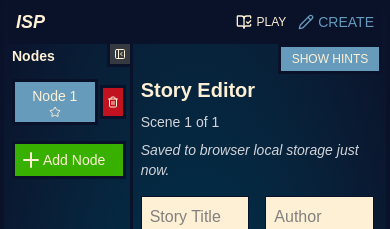
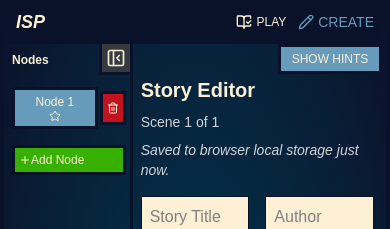
Before and after one commit to Dimterion/stories-platform, a React (Vite) app: page /story-editor in a window 390 px wide. Shown: the top 229 px of the page. Built offline with nearby package versions, Linux system fonts and the light colour scheme; no server answers; a web font is replaced by a local one.

Commit message:
adjust Sidebar component icons

```diff
--- a/src/components/StoryEditor/Sidebar.jsx
+++ b/src/components/StoryEditor/Sidebar.jsx
@@ -18,20 +18,20 @@ export default function Sidebar({
         <Hint text="Add more texts for your story here." position="-top-1" />
       )}
       <div className="mb-3 flex items-center justify-between">
-        <h2 className="ml-1 text-sm font-bold sm:text-lg">Nodes</h2>
+        <h2 className="ml-1 text-xs font-bold sm:text-lg">Nodes</h2>
         <button
           onClick={sidebarVisible}
           className="border-darkBlue hover:bg-lightGray bg-darkGray h-fit w-fit cursor-pointer border-b-3 border-l-3 p-1 transition-all duration-300 active:scale-95"
           aria-label="Toggle sidebar"
         >
-          <PanelLeftClose className="size-3 sm:size-6" />
+          <PanelLeftClose className="size-5 sm:size-6" />
         </button>
       </div>
       {orderedNodeIds.map((id) => (
         <div key={id} className="flex items-center gap-0.5 px-1">
           <button
             onClick={() => onSelectNode(id)}
-            className={`border-darkBlue flex flex-1 flex-col items-center justify-center border-3 px-1 py-1 text-sm sm:flex-row sm:gap-2 sm:px-2 sm:text-base ${
+            className={`border-darkBlue flex flex-1 flex-col items-center justify-center border-3 px-1 py-1 text-xs sm:flex-row sm:gap-2 sm:px-2 sm:text-base ${
               id === selectedNode
                 ? "bg-lightBlue"
                 : "hover:bg-lightGray bg-darkGray cursor-pointer transition-all duration-300 active:scale-95"
@@ -54,9 +54,9 @@ export default function Sidebar({
       <div className="p-1">
         <button
           onClick={onAddNode}
-          className="border-darkBlue bg-baseGreen hover:bg-softGreen mt-1 inline-flex w-full cursor-pointer items-center border-3 px-1 py-1 text-sm transition-all duration-300 active:scale-95 sm:gap-2 sm:px-2 sm:text-base"
+          className="border-darkBlue bg-baseGreen hover:bg-softGreen mt-1 inline-flex w-full cursor-pointer items-center border-3 px-1 py-1 text-xs transition-all duration-300 active:scale-95 sm:gap-2 sm:px-2 sm:text-base"
         >
-          <Plus />
+          <Plus className="size-3 sm:size-6" />
           Add Node
         </button>
       </div>
--- a/src/pages/storyEditor.jsx
+++ b/src/pages/storyEditor.jsx
@@ -652,7 +652,7 @@ export default function StoryEditorPage() {
                 className="border-darkBlue bg-darkGray hover:bg-lightGray h-fit w-fit cursor-pointer border-3 p-1 transition-all duration-300 active:scale-95"
                 aria-label="Toggle sidebar"
               >
-                <PanelLeftOpen className="size-3 sm:size-6" />
+                <PanelLeftOpen className="size-5 sm:size-6" />
               </button>
             )}
             <h2 className="text-xl font-bold">Story Editor</h2>
```
